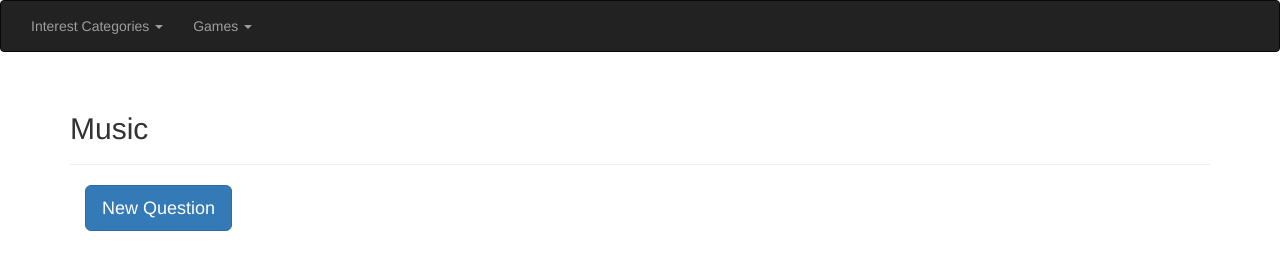
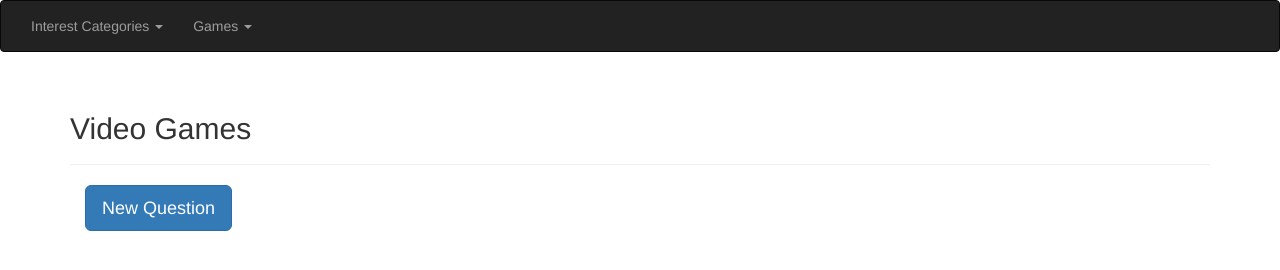
Before and after one commit to jplumbtree87/ecpapptest1, a plain HTML site: page games.html in a window 1280 px wide. Drawn offline with nearby package versions, Linux system fonts and the light colour scheme.

Commit message:
Add files via upload

```diff
--- a/games.html
+++ b/games.html
@@ -39,7 +39,7 @@
 
 <div class="container">
 	  <div class="page-header">
-    <h2>Music</h2>
+    <h2>Video Games</h2>
   </div>
 
  	 <p><h4>{{display}}</h4></p>
```
Also changed, not shown: sports.html (+1 -1 lines), travel.html (+1 -1 lines).
